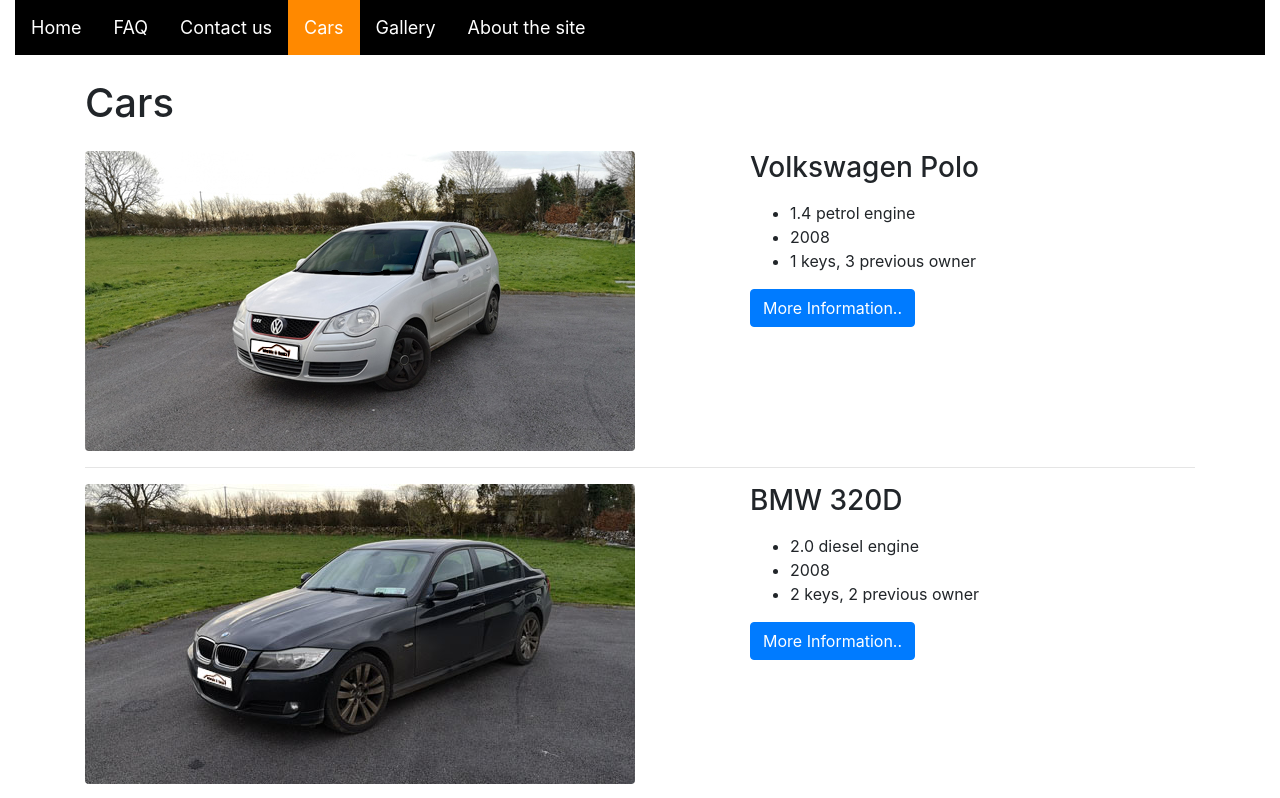
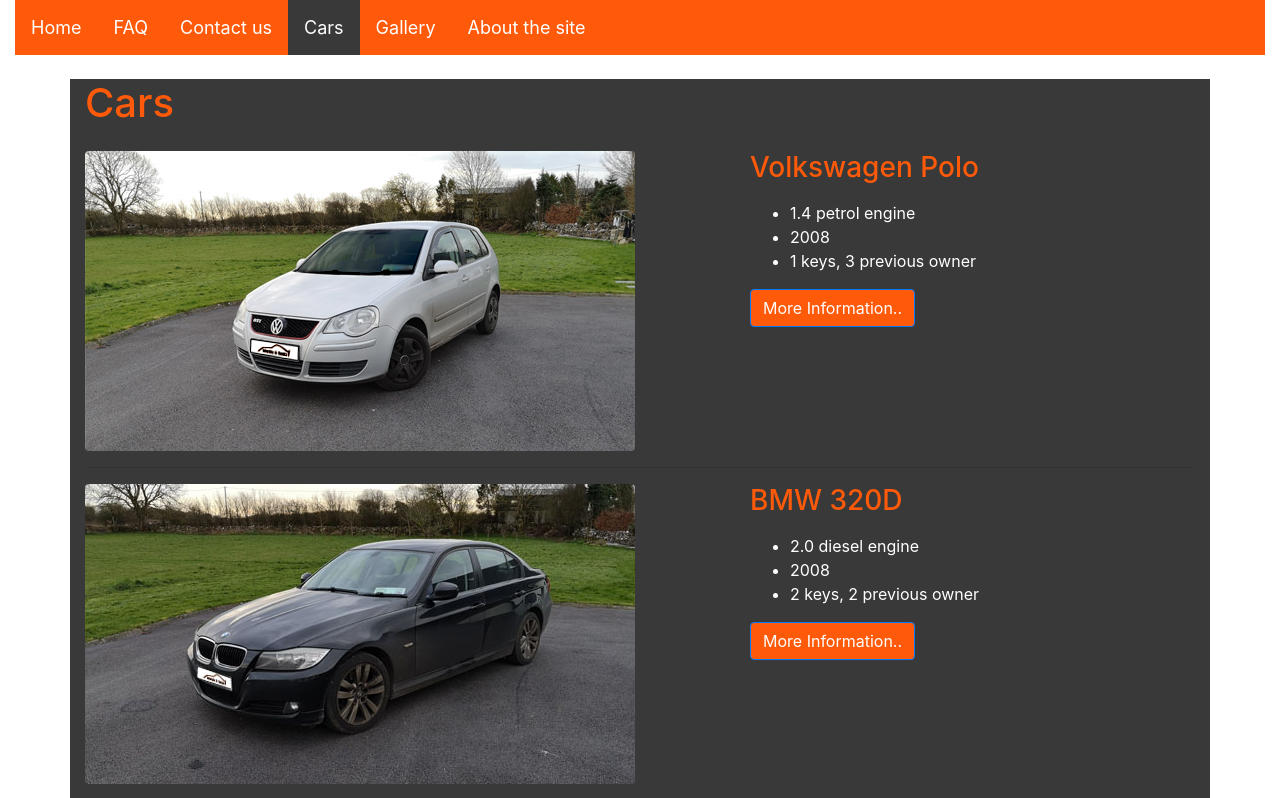
Before and after one commit to Niallwalker/Theferrariguy5.github.io, a plain HTML site: page carpage1.html in a window 1280 px wide. Shown: the top 798 px of the page. Drawn offline with nearby package versions, Linux system fonts and the light colour scheme.

Commit message:
Add files via upload

```diff
--- a/css/GP.css
+++ b/css/GP.css
@@ -1,7 +1,7 @@
 /* Add a black background color to navigation bar */
 .nav {
   overflow: hidden;
-  background-color: black;
+  background-color: #FF5A09;
 
 }
 
@@ -19,11 +19,31 @@
 /* Change the color of links on hover */
 .nav a:hover {
   background-color: #F6A243;
-  color: white;
+  color: ;
 }
 
 /* Style the "active" element to highlight the current page */
 .nav a.active {
-  background-color: #FF8900;
+  background-color: #393939 ;
   color: white;
 }
+.container{
+	background-color:#393939;
+
+}
+.container a{
+background-color:#FF5A09;
+}
+.container h1{
+color:#FF5A09;
+}
+
+.container h3{
+color:#FF5A09;
+}
+.container li{
+color:white;
+}
+.color{
+	background-color:#393939;
+}
```
